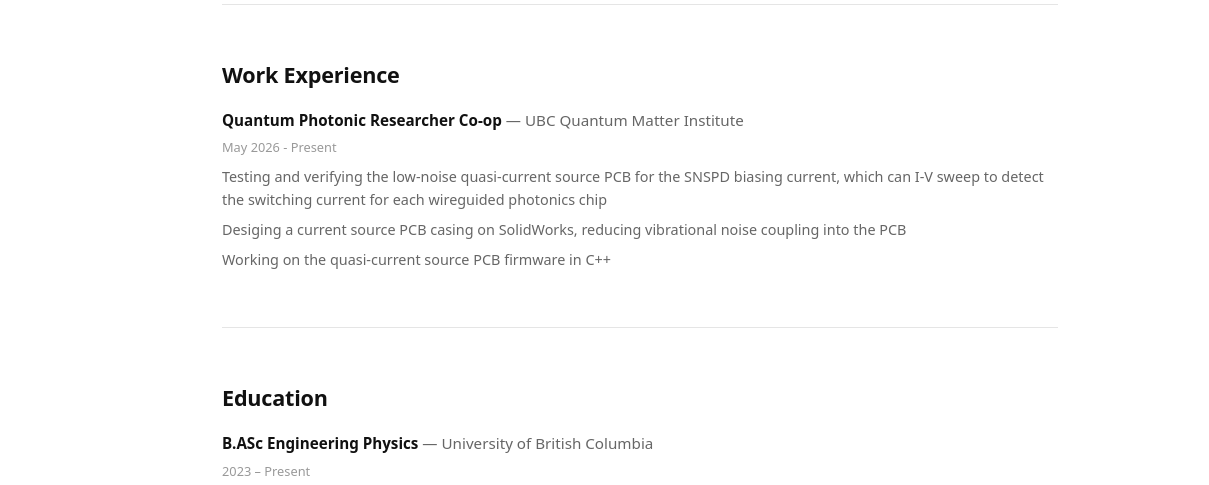
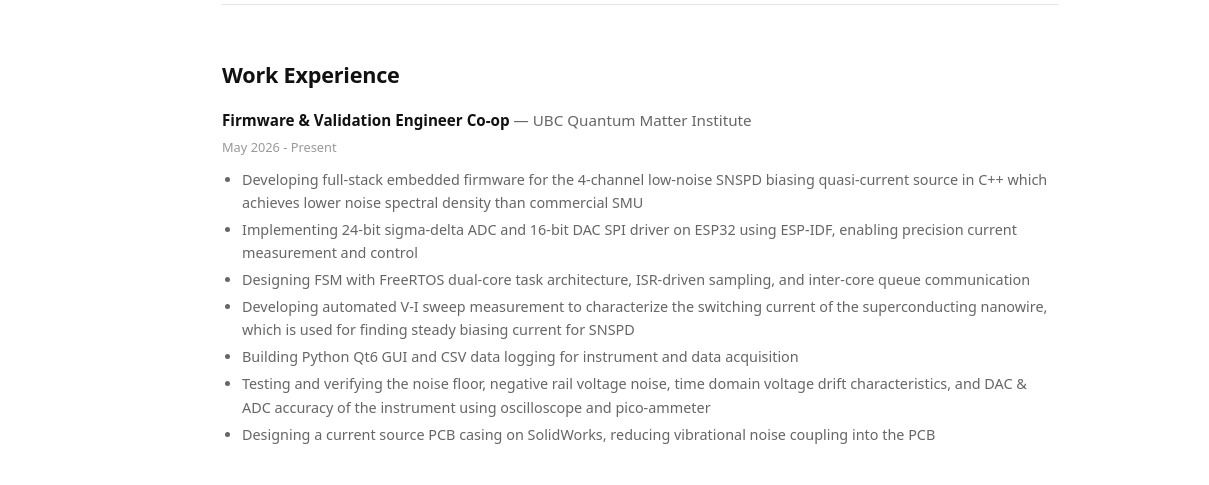
Before and after one commit to Taichi-Kamei/taichi-kamei.github.io, an Astro site: page / in a window 1280 px wide. Shown: the part 430-915 px from the top of the page, 0-1209 px from the left. Built offline with nearby package versions, Linux system fonts and the light colour scheme; Astro itself is replaced by a stand-in of ours.

Commit message:
more job description

```diff
--- a/src/pages/index.astro
+++ b/src/pages/index.astro
@@ -43,13 +43,19 @@ const others = allProjects.filter(p => !p.data.featured);
       <div class="timeline">
         <div class="timeline-item">
           <div class="timeline-meta">
-            <span class="role">Quantum Photonic Researcher Co-op</span>
+            <span class="role">Firmware & Validation Engineer Co-op</span>
             <span class="company">— UBC Quantum Matter Institute</span>
           </div>
           <span class="period">May 2026 - Present</span>
-          <p class="desc"> Testing and verifying the low-noise quasi-current source PCB for the SNSPD biasing current, which can I-V sweep to detect the switching current for each wireguided photonics chip</p>
-          <p class="desc"> Desiging a current source PCB casing on SolidWorks, reducing vibrational noise coupling into the PCB</p>
-          <p class="desc"> Working on the quasi-current source PCB firmware in C++</p>
+          <ul class="desc-list">
+            <li>Developing full-stack embedded firmware for the 4-channel low-noise SNSPD biasing quasi-current source in <span style="white-space: nowrap">C++</span> which achieves lower noise spectral density than commercial SMU</li>
+            <li>Implementing 24-bit sigma-delta ADC and 16-bit DAC SPI driver on ESP32 using ESP-IDF, enabling precision current measurement and control</li>
+            <li>Designing FSM with FreeRTOS dual-core task architecture, ISR-driven sampling, and inter-core queue communication</li>
+            <li>Developing automated V-I sweep measurement to characterize the switching current of the superconducting nanowire, which is used for finding steady biasing current for SNSPD</li>
+            <li>Building Python Qt6 GUI and CSV data logging for instrument and data acquisition</li>
+            <li>Testing and verifying the noise floor, negative rail voltage noise, time domain voltage drift characteristics, and DAC &amp; ADC accuracy of the instrument using oscilloscope and pico-ammeter</li>
+            <li>Designing a current source PCB casing on SolidWorks, reducing vibrational noise coupling into the PCB</li>
+          </ul>
         </div>
       </div>
     </section>
@@ -219,6 +225,17 @@ const others = allProjects.filter(p => !p.data.featured);
     margin-top: 0.15rem;
   }
 
+  .desc-list {
+    font-size: 0.9rem;
+    color: var(--text-muted);
+    line-height: 1.6;
+    margin-top: 0.35rem;
+    padding-left: 1.25rem;
+    display: flex;
+    flex-direction: column;
+    gap: 0.25rem;
+  }
+
   .grid {
     display: grid;
     grid-template-columns: repeat(2, 1fr);
```
